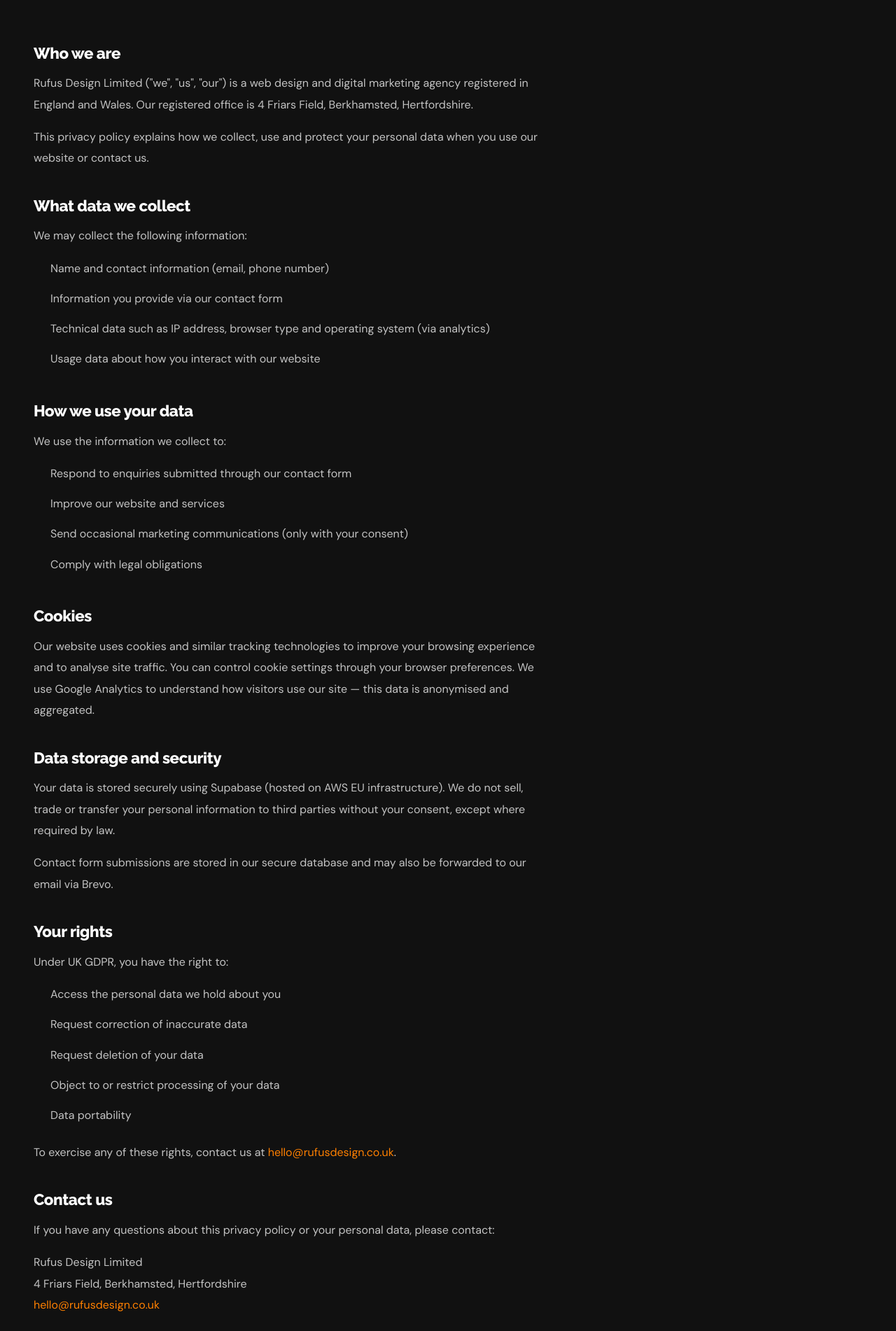
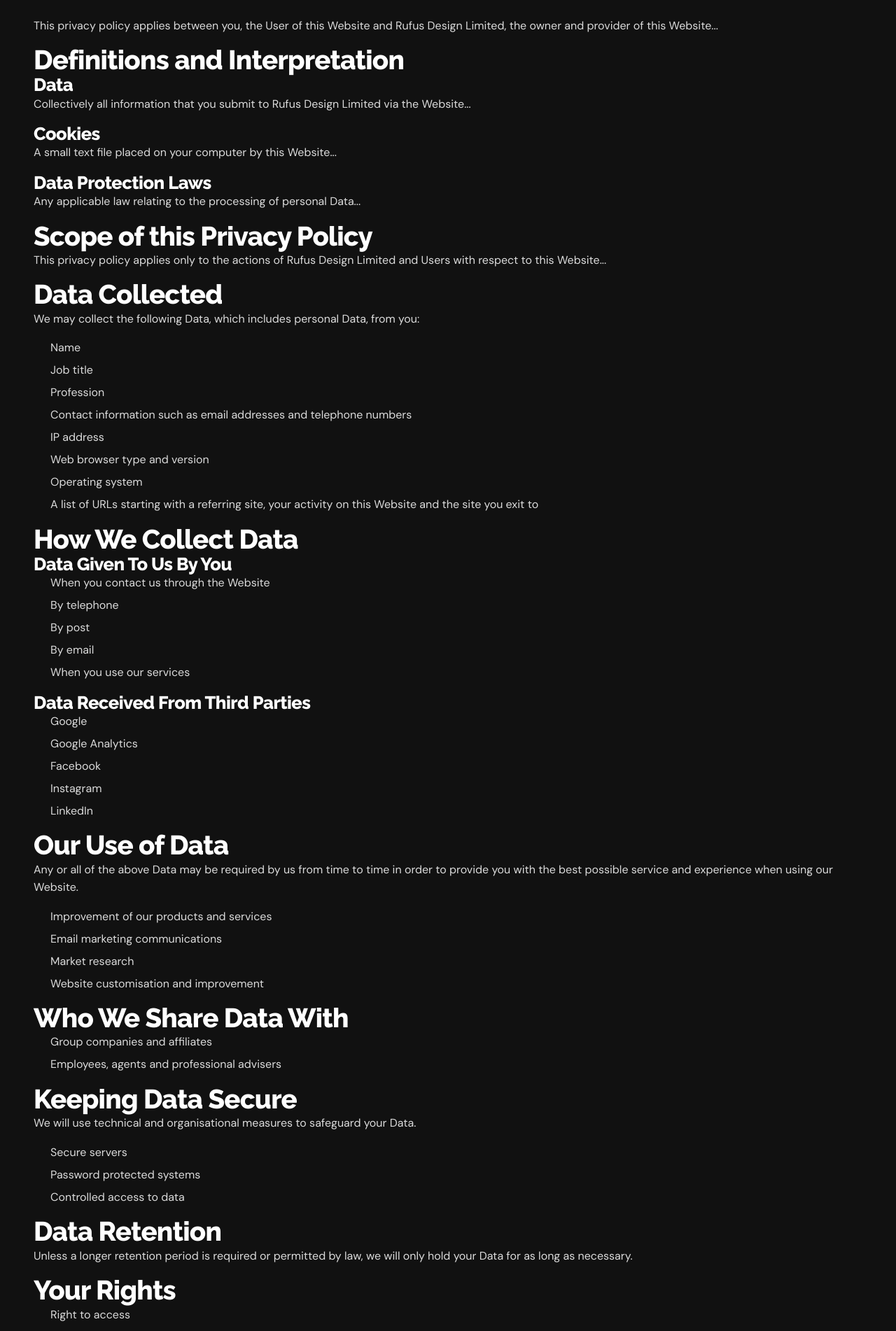
Before and after one commit to benrufus/rufus-design, a Next.js app: page /privacy in a window 1280 px wide. Shown: the part 520-2422 px from the top of the page at 70% size. Built offline with nearby package versions, Linux system fonts and the light colour scheme; no server answers; the database is empty.

Commit message:
Update page.tsx

```diff
--- a/src/app/(public)/privacy/page.tsx
+++ b/src/app/(public)/privacy/page.tsx
@@ -10,57 +10,205 @@ export const metadata: Metadata = {
 export default function PrivacyPage() {
   return (
     <>
-      <PageHero label="Legal" title="Privacy Policy" intro="Last updated: June 2026" />
-      <section className="section" style={{ background: 'var(--bg)' }}>
-        <div style={{ maxWidth: '720px', lineHeight: 1.9, color: 'rgba(255,255,255,0.75)', fontSize: '1rem' }}>
+      <PageHero
+  label="Legal"
+  title="Privacy Policy"
+  intro="Last updated: June 2026"
+/>
 
-          <h2 style={{ fontFamily: 'var(--font-heading)', fontWeight: 800, fontSize: '1.4rem', color: '#fff', marginBottom: '1rem', marginTop: '2.5rem' }}>Who we are</h2>
-          <p>Rufus Design Limited ("we", "us", "our") is a web design and digital marketing agency registered in England and Wales. Our registered office is 4 Friars Field, Berkhamsted, Hertfordshire.</p>
-          <p style={{ marginTop: '0.75rem' }}>This privacy policy explains how we collect, use and protect your personal data when you use our website or contact us.</p>
+<section className="section">
+  <div className="container">
 
-          <h2 style={{ fontFamily: 'var(--font-heading)', fontWeight: 800, fontSize: '1.4rem', color: '#fff', marginBottom: '1rem', marginTop: '2.5rem' }}>What data we collect</h2>
-          <p>We may collect the following information:</p>
-          <ul style={{ paddingLeft: '1.5rem', marginTop: '0.75rem', display: 'flex', flexDirection: 'column', gap: '0.4rem' }}>
-            <li>Name and contact information (email, phone number)</li>
-            <li>Information you provide via our contact form</li>
-            <li>Technical data such as IP address, browser type and operating system (via analytics)</li>
-            <li>Usage data about how you interact with our website</li>
+    <p>
+      This privacy policy applies between you, the User of this Website and
+      Rufus Design Limited, the owner and provider of this Website...
+    </p>
+
+    <h2>Definitions and Interpretation</h2>
+
+    <h3>Data</h3>
+    <p>
+      Collectively all information that you submit to Rufus Design Limited via
+      the Website...
+    </p>
+
+    <h3>Cookies</h3>
+    <p>
+      A small text file placed on your computer by this Website...
+    </p>
+
+    <h3>Data Protection Laws</h3>
+    <p>
+      Any applicable law relating to the processing of personal Data...
+    </p>
+
+    <h2>Scope of this Privacy Policy</h2>
+
+    <p>
+      This privacy policy applies only to the actions of Rufus Design Limited
+      and Users with respect to this Website...
+    </p>
+
+    <h2>Data Collected</h2>
+
+    <p>
+      We may collect the following Data, which includes personal Data, from
+      you:
+    </p>
+
+    <ul>
+      <li>Name</li>
+      <li>Job title</li>
+      <li>Profession</li>
+      <li>Contact information such as email addresses and telephone numbers</li>
+      <li>IP address</li>
+      <li>Web browser type and version</li>
+      <li>Operating system</li>
+      <li>
+        A list of URLs starting with a referring site, your activity on this
+        Website and the site you exit to
+      </li>
     </ul>
 
-          <h2 style={{ fontFamily: 'var(--font-heading)', fontWeight: 800, fontSize: '1.4rem', color: '#fff', marginBottom: '1rem', marginTop: '2.5rem' }}>How we use your data</h2>
-          <p>We use the information we collect to:</p>
-          <ul style={{ paddingLeft: '1.5rem', marginTop: '0.75rem', display: 'flex', flexDirection: 'column', gap: '0.4rem' }}>
-            <li>Respond to enquiries submitted through our contact form</li>
-            <li>Improve our website and services</li>
-            <li>Send occasional marketing communications (only with your consent)</li>
-            <li>Comply with legal obligations</li>
+    <h2>How We Collect Data</h2>
+
+    <h3>Data Given To Us By You</h3>
+
+    <ul>
+      <li>When you contact us through the Website</li>
+      <li>By telephone</li>
+      <li>By post</li>
+      <li>By email</li>
+      <li>When you use our services</li>
     </ul>
 
-          <h2 style={{ fontFamily: 'var(--font-heading)', fontWeight: 800, fontSize: '1.4rem', color: '#fff', marginBottom: '1rem', marginTop: '2.5rem' }}>Cookies</h2>
-          <p>Our website uses cookies and similar tracking technologies to improve your browsing experience and to analyse site traffic. You can control cookie settings through your browser preferences. We use Google Analytics to understand how visitors use our site — this data is anonymised and aggregated.</p>
+    <h3>Data Received From Third Parties</h3>
 
-          <h2 style={{ fontFamily: 'var(--font-heading)', fontWeight: 800, fontSize: '1.4rem', color: '#fff', marginBottom: '1rem', marginTop: '2.5rem' }}>Data storage and security</h2>
-          <p>Your data is stored securely using Supabase (hosted on AWS EU infrastructure). We do not sell, trade or transfer your personal information to third parties without your consent, except where required by law.</p>
-          <p style={{ marginTop: '0.75rem' }}>Contact form submissions are stored in our secure database and may also be forwarded to our email via Brevo.</p>
+    <ul>
+      <li>Google</li>
+      <li>Google Analytics</li>
+      <li>Facebook</li>
+      <li>Instagram</li>
+      <li>LinkedIn</li>
+    </ul>
 
-          <h2 style={{ fontFamily: 'var(--font-heading)', fontWeight: 800, fontSize: '1.4rem', color: '#fff', marginBottom: '1rem', marginTop: '2.5rem' }}>Your rights</h2>
-          <p>Under UK GDPR, you have the right to:</p>
-          <ul style={{ paddingLeft: '1.5rem', marginTop: '0.75rem', display: 'flex', flexDirection: 'column', gap: '0.4rem' }}>
-            <li>Access the personal data we hold about you</li>
-            <li>Request correction of inaccurate data</li>
-            <li>Request deletion of your data</li>
-            <li>Object to or restrict processing of your data</li>
-            <li>Data portability</li>
+    <h2>Our Use of Data</h2>
+
+    <p>
+      Any or all of the above Data may be required by us from time to time in
+      order to provide you with the best possible service and experience when
+      using our Website.
+    </p>
+
+    <ul>
+      <li>Improvement of our products and services</li>
+      <li>Email marketing communications</li>
+      <li>Market research</li>
+      <li>Website customisation and improvement</li>
     </ul>
-          <p style={{ marginTop: '0.75rem' }}>To exercise any of these rights, contact us at <a href="mailto:hello@rufusdesign.co.uk" style={{ color: 'var(--orange)' }}>hello@rufusdesign.co.uk</a>.</p>
 
-          <h2 style={{ fontFamily: 'var(--font-heading)', fontWeight: 800, fontSize: '1.4rem', color: '#fff', marginBottom: '1rem', marginTop: '2.5rem' }}>Contact us</h2>
-          <p>If you have any questions about this privacy policy or your personal data, please contact:</p>
-          <p style={{ marginTop: '0.75rem' }}>
-            Rufus Design Limited<br />
-            4 Friars Field, Berkhamsted, Hertfordshire<br />
-            <a href="mailto:hello@rufusdesign.co.uk" style={{ color: 'var(--orange)' }}>hello@rufusdesign.co.uk</a>
+    <h2>Who We Share Data With</h2>
+
+    <ul>
+      <li>Group companies and affiliates</li>
+      <li>Employees, agents and professional advisers</li>
+    </ul>
+
+    <h2>Keeping Data Secure</h2>
+
+    <p>
+      We will use technical and organisational measures to safeguard your Data.
     </p>
+
+    <ul>
+      <li>Secure servers</li>
+      <li>Password protected systems</li>
+      <li>Controlled access to data</li>
+    </ul>
+
+    <h2>Data Retention</h2>
+
+    <p>
+      Unless a longer retention period is required or permitted by law, we will
+      only hold your Data for as long as necessary.
+    </p>
+
+    <h2>Your Rights</h2>
+
+    <ul>
+      <li>Right to access</li>
+      <li>Right to correct</li>
+      <li>Right to erase</li>
+      <li>Right to restrict processing</li>
+      <li>Right to data portability</li>
+      <li>Right to object</li>
+    </ul>
+
+    <p>
+      To exercise your rights, please contact:
+      <br />
+      <a href="mailto:hello@rufusdesign.co.uk">
+        hello@rufusdesign.co.uk
+      </a>
+    </p>
+
+    <h2>Links To Other Websites</h2>
+
+    <p>
+      This Website may, from time to time, provide links to other websites...
+    </p>
+
+    <h2>Changes Of Business Ownership And Control</h2>
+
+    <p>
+      Rufus Design Limited may, from time to time, expand or reduce our
+      business...
+    </p>
+
+    <h2>Cookies</h2>
+
+    <p>
+      This Website may place and access certain Cookies on your computer...
+    </p>
+
+    <table>
+      <thead>
+        <tr>
+          <th>Type of Cookie</th>
+          <th>Purpose</th>
+        </tr>
+      </thead>
+      <tbody>
+        <tr>
+          <td>Strictly Necessary Cookies</td>
+          <td>
+            Required for the operation of the Website and essential services.
+          </td>
+        </tr>
+      </tbody>
+    </table>
+
+    <h2>General</h2>
+
+    <p>
+      This Agreement will be governed by and interpreted according to the law
+      of England and Wales.
+    </p>
+
+    <h2>Changes To This Privacy Policy</h2>
+
+    <p>
+      Rufus Design Limited reserves the right to change this privacy policy as
+      we may deem necessary from time to time or as may be required by law.
+    </p>
+
+    <p>
+      You may contact us by email at{' '}
+      <a href="mailto:hello@rufusdesign.co.uk">
+        hello@rufusdesign.co.uk
+      </a>.
+    </p>
+
   </div>
 </section>
     </>
```
Lines whose indentation alone changed are shown as unchanged.
